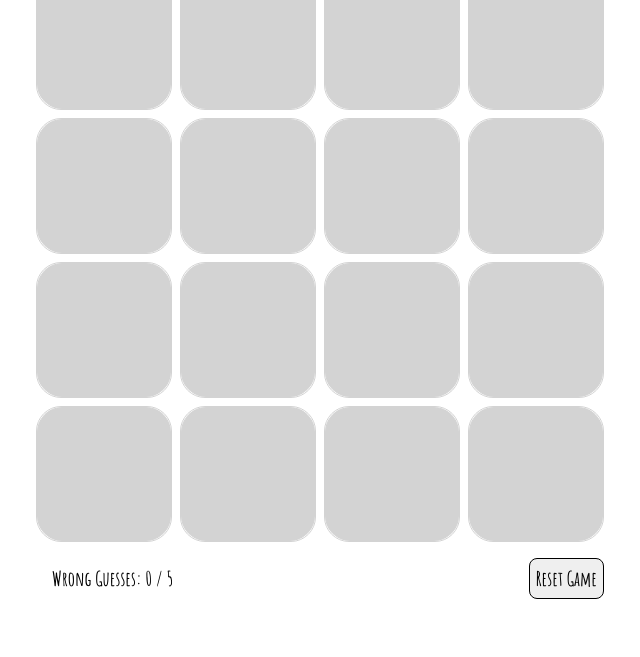
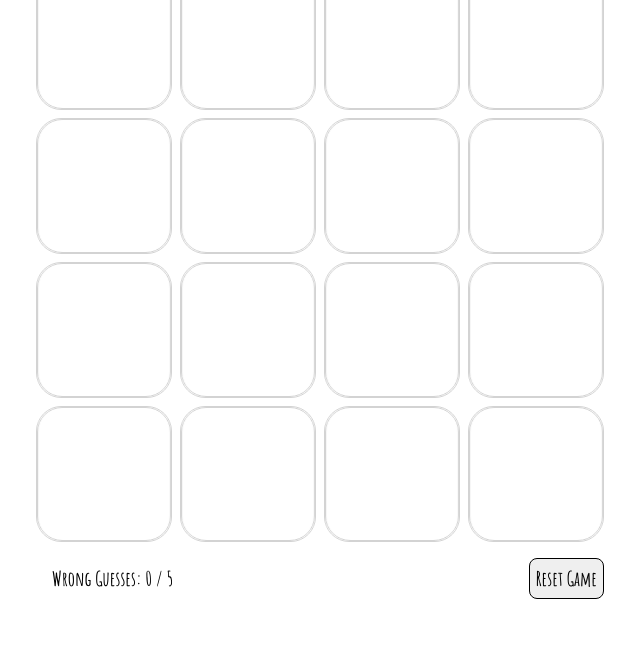
Before and after one commit to jadewang425/memory-game, a plain HTML site: page index.html in a window 1280 px wide. Shown: the part 143-800 px from the top of the page, without its empty margins (316-956 px from the left). Drawn offline with Linux system fonts and the light colour scheme; a web font is replaced by a local one.

Commit message:
added blank flip cards

```diff
--- a/css/main.css
+++ b/css/main.css
@@ -30,10 +30,9 @@ h2 {
     width: 17vmin;
     border: 0.2vmin solid lightgray;
     border-radius: 25px;
-    background-color: white;
     position: relative;
     transform-style: preserve-3d;
-    transition: all 0.5s ease-in-out;
+    transition: all 1s ease-in-out;
 }
 
 .cardFront, .cardBack {
@@ -46,17 +45,17 @@ h2 {
     backface-visibility: hidden
 }
 
-.cardFront {
+.card .cardFront {
     background-color: white;
-    transform: rotateY(180deg);
-    backface-visibility: hidden
+    backface-visibility: hidden;
 }
 
-.cardBack {
-    background-color: lightgray;
+.card .cardBack {
+    background-color: lightgrey;
+    transform: rotateY(180deg);
 }
 
-.flipcard {
+.card.flipped {
     transform: rotateY(180deg);
 }
 
--- a/index.html
+++ b/index.html
@@ -33,54 +33,54 @@
         </div>
         <!-- row 2 -->
         <div class="card">
-            <div class="card cardFront" id="c0r2"></div>
-            <div class="card cardBack" id="c0r2"></div>
+            <div class="cardFront" id="c0r2"></div>
+            <div class="cardBack" id="c0r2"></div>
         </div>
         <div class="card">
-            <div class="card cardFront" id="c1r2"></div>
-            <div class="card cardBack" id="c1r2"></div>
+            <div class="cardFront" id="c1r2"></div>
+            <div class="cardBack" id="c1r2"></div>
         </div>
         <div class="card">
-            <div class="card cardFront" id="c2r2"></div>
-            <div class="card cardBack" id="c2r2"></div>
+            <div class="cardFront" id="c2r2"></div>
+            <div class="cardBack" id="c2r2"></div>
         </div>
         <div class="card">
-            <div class="card cardFront" id="c3r2"></div>
-            <div class="card cardBack" id="c3r2"></div>
+            <div class="cardFront" id="c3r2"></div>
+            <div class="cardBack" id="c3r2"></div>
         </div>
         <!-- row 1 -->
         <div class="card">
-            <div class="card cardFront" id="c0r1"></div>
-            <div class="card cardBack" id="c0r1"></div>
+            <div class="cardFront" id="c0r1"></div>
+            <div class="cardBack" id="c0r1"></div>
         </div>
         <div class="card">
-            <div class="card cardFront" id="c1r1"></div>
-            <div class="card cardBack" id="c1r1"></div>
+            <div class="cardFront" id="c1r1"></div>
+            <div class="cardBack" id="c1r1"></div>
         </div>
         <div class="card">
-            <div class="card cardFront" id="c2r1"></div>
-            <div class="card cardBack" id="c2r1"></div>
+            <div class="cardFront" id="c2r1"></div>
+            <div class="cardBack" id="c2r1"></div>
         </div>
         <div class="card">
-            <div class="card cardFront" id="c3r1"></div>
-            <div class="card cardBack" id="c3r1"></div>
+            <div class="cardFront" id="c3r1"></div>
+            <div class="cardBack" id="c3r1"></div>
         </div>
         <!-- row 0 -->
         <div class="card">
-            <div class="card cardFront" id="c0r0"></div>
-            <div class="card cardBack" id="c0r0"></div>
+            <div class="cardFront" id="c0r0"></div>
+            <div class="cardBack" id="c0r0"></div>
         </div>
         <div class="card">
-            <div class="card cardFront" id="c1r0"></div>
-            <div class="card cardBack" id="c1r0"></div>
+            <div class="cardFront" id="c1r0"></div>
+            <div class="cardBack" id="c1r0"></div>
         </div>
         <div class="card">
-            <div class="card cardFront" id="c2r0"></div>
-            <div class="card cardBack" id="c2r0"></div>
+            <div class="cardFront" id="c2r0"></div>
+            <div class="cardBack" id="c2r0"></div>
         </div>
         <div class="card">
-            <div class="card cardFront" id="c3r0"></div>
-            <div class="card cardBack" id="c3r0"></div>
+            <div class="cardFront" id="c3r0"></div>
+            <div class="cardBack" id="c3r0"></div>
         </div>
     </main>
     <footer>
--- a/js/main.js
+++ b/js/main.js
@@ -2,15 +2,15 @@
 // define constance
 const boardEl = document.querySelector('#board')
 const messageEl = document.querySelector('h2');
-const cardEls = [...document.querySelectorAll('#board>.cardFront')]
+const cardEls = [...document.querySelectorAll('.card')]
+const cardFrontEls = [...document.querySelectorAll('.cardFront')]
 const resetGameBtn = document.querySelector('#resetGame')
 const wrongGuessesMsgEl = document.getElementById('wrongGuessesMsg')
 const wrongGuessesEl = document.getElementById('wrongGuesses')
 const maxWrongGuessesEl = document.getElementById('maxWrongGuesses')
 const animals = ['cat', 'dog', 'mouse', 'goat', 'owl', 'elephant', 'eagle', 'rabbit']
-
 // test
-
+// console.log(cardEls)
 // set variables
 let board
 let winner // true or false
@@ -41,24 +41,37 @@ function init () {
     messageEl.classList.remove('foundAll')
 
     // assigning cards with random animal options in the initial board
-    for (i = 0; i < board.length; i++) {
-        // console.log(board)
-        const cardEl = cardEls[i]
-        // pick a random index in the totalAnimals array to assign to a card
-        const randomIdx = Math.floor(Math.random()*totalAnimals.length)
-        // new animal array to modify for the game without changing the original array
-        const animal = totalAnimals[randomIdx]
-        cardEl.setAttribute('data-animal', animal)
-        cardEl.style.backgroundImage = `url(./imgs/${animal}.png)`
-        cardEl.style.backgroundColor = 'white'
+    shuffleCards(totalAnimals)
+    // for (i = 0; i < board.length; i++) {
+    //     const cardEl = cardEls[i]
+    //     // pick a random index in the totalAnimals array to assign to a card
+    //     const randomIdx = Math.floor(Math.random()*totalAnimals.length)
+    //     const animal = totalAnimals[randomIdx]
+    //     cardEl.setAttribute('data-animal', animal)
+    //     cardEl.style.backgroundImage = `url(./imgs/${animal}.png)`
+    //     // cardEl.style.backgroundColor = 'white'
 
-        //take out the random index once picked
-        totalAnimals.splice(randomIdx, 1)
-    }
+    //     //take out the random index once picked
+    //     totalAnimals.splice(randomIdx, 1)
+    // }
     // countdown before the cards are hidden
     startCountdown()
     // render message
     render()
+}
+// shuffle and assign cards
+function shuffleCards(arr) {
+    for (let i = 0; i < cardEls.length; i++) {
+        // pick a random index in the totalAnimals array to assign to a card
+        const randomIdx = Math.floor(Math.random()*arr.length)
+        const animal = arr[randomIdx]
+        console.log(cardEls.length)
+        cardEls[i].setAttribute('data-animal', animal)
+        //how to get image to assign to the card front?
+
+        //take out the random index once picked
+        arr.splice(randomIdx, 1)
+    }
 }
 
 // countdown in the beginning
@@ -73,8 +86,9 @@ function startCountdown () {
             clearInterval(timerId)
             messageEl.innerText = "Let's begin!"
             cardEls.forEach((e) => {
-            e.style.backgroundImage = null
-            e.style.backgroundColor = 'lightgrey'
+            // e.style.backgroundImage = null
+            // e.style.backgroundColor = 'lightgrey'
+            e.classList.add('flipped')
             activeTimer = false
             })
         }
@@ -120,8 +134,9 @@ function handleChoice(evt) {
 
     // grab attribute of the card clicked
     const animalAtt = animal.getAttribute('data-animal')
-    animal.style.backgroundImage = `url(./imgs/${animalAtt}.png)` // update image url with .
-    animal.style.backgroundColor = 'white'
+    animal.classList.add('flipped');
+    // animal.style.backgroundImage = `url(./imgs/${animalAtt}.png)` // update image url with .
+    // animal.style.backgroundColor = 'white'
     // if this if the first card click, set as active card then return to proceed with second click
     if (!activeCard) {
         activeCard = animal;
```
